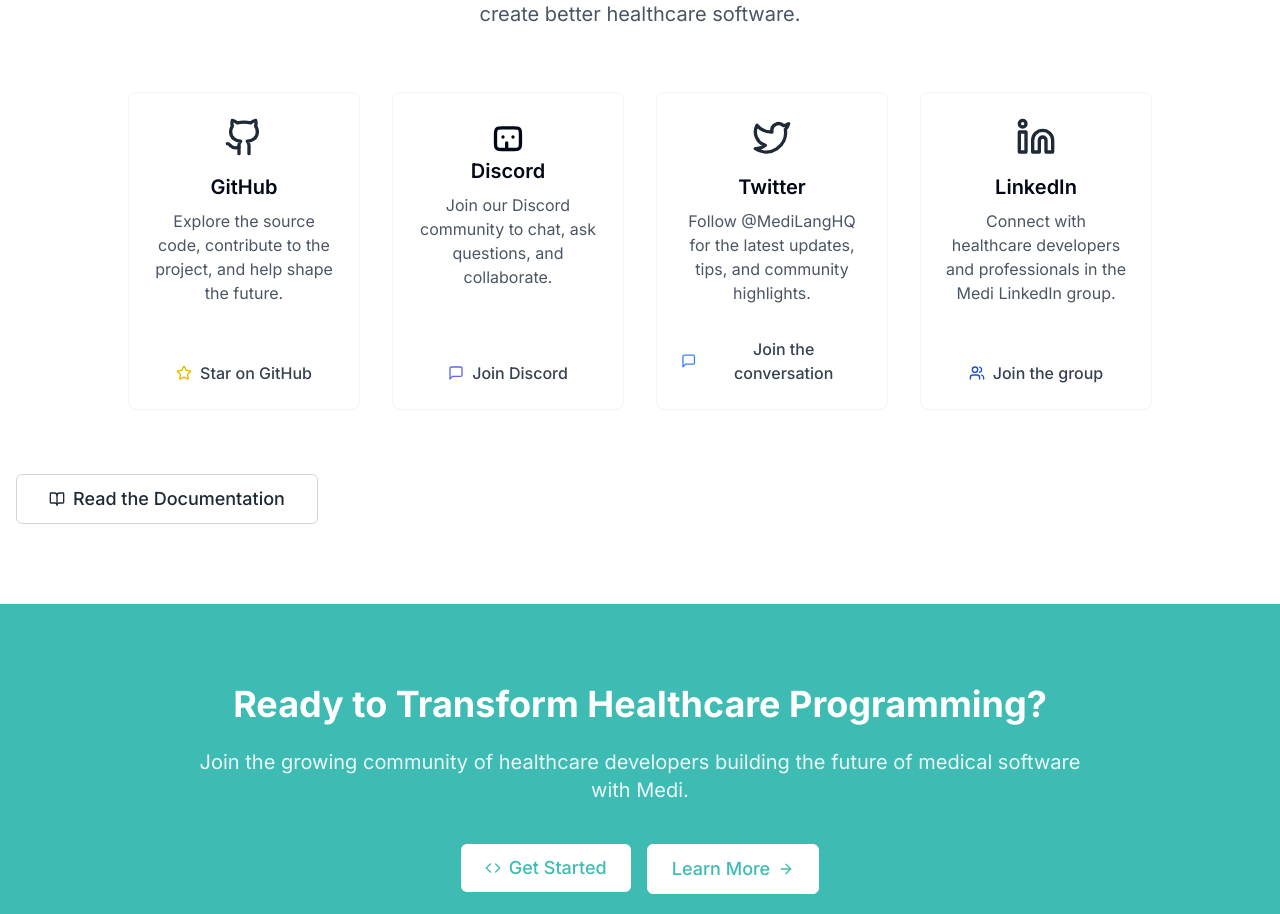
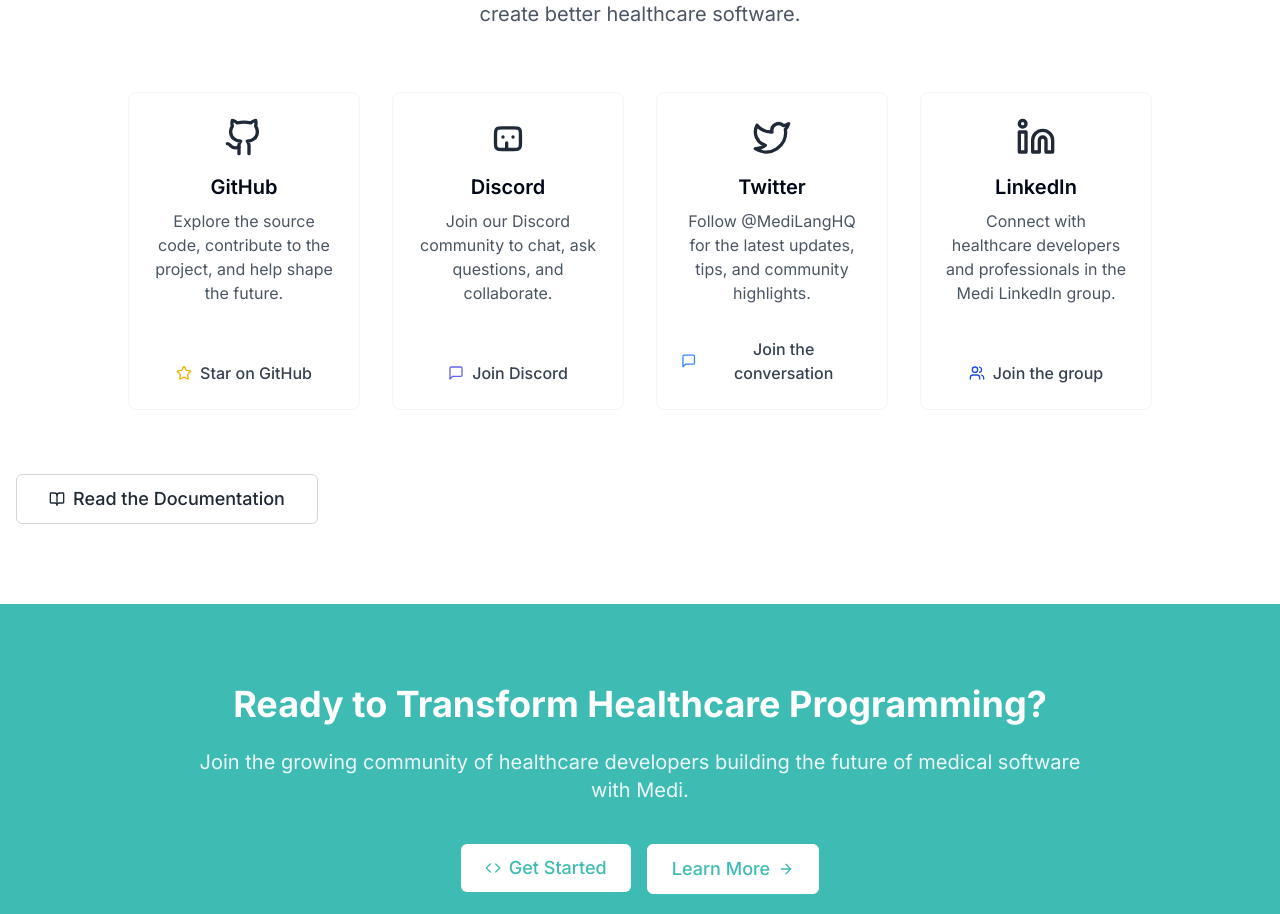
Before and after one commit to MediLang/medi-welcome-site, a React (Vite) app: page / in a window 1280 px wide. Shown: the part 2545-3459 px from the top of the page. Built offline with nearby package versions, Linux system fonts and the light colour scheme.

Commit message:
Fix Community component error
Fixes a type error in the Community component related to the Discord icon. The error occurs because the `className` prop is being passed to a component that expects a `size` prop.

```diff
--- a/src/components/Community.tsx
+++ b/src/components/Community.tsx
@@ -3,8 +3,19 @@ import React from 'react';
 import { Button } from '@/components/ui/button';
 import { Github, Star, BookOpen, MessageSquare, Users } from 'lucide-react';
 
-const DiscordIcon = ({ size = 40 }: { size?: number }) => (
-  <svg xmlns="http://www.w3.org/2000/svg" width={size} height={size} viewBox="0 0 24 24" fill="none" stroke="currentColor" strokeWidth="2" strokeLinecap="round" strokeLinejoin="round">
+const DiscordIcon = ({ size = 40, className }: { size?: number; className?: string }) => (
+  <svg
+    xmlns="http://www.w3.org/2000/svg"
+    width={size}
+    height={size}
+    viewBox="0 0 24 24"
+    fill="none"
+    stroke="currentColor"
+    strokeWidth="2"
+    strokeLinecap="round"
+    strokeLinejoin="round"
+    className={className}
+  >
     <path d="M9 12h.01M15 12h.01M8.5 19.5h7c1.4 0 2.1 0 2.63-.27.47-.24.83-.6 1.07-1.07.27-.53.27-1.23.27-2.63v-5.06c0-1.4 0-2.1-.27-2.63-.24-.47-.6-.83-1.07-1.07C17.6 6.5 16.9 6.5 15.5 6.5h-7c-1.4 0-2.1 0-2.63.27-.47.24-.83.6-1.07 1.07C4.5 8.37 4.5 9.07 4.5 10.47v5.06c0 1.4 0 2.1.27 2.63.24.47.6.83 1.07 1.07.53.27 1.23.27 2.63.27ZM11.2 19.5v-4"/>
   </svg>
 );
--- a/src/components/Footer.tsx
+++ b/src/components/Footer.tsx
@@ -2,8 +2,19 @@
 import React from 'react';
 import { Github, BookOpen } from 'lucide-react';
 
-const DiscordIcon = ({ size = 20 }: { size?: number }) => (
-  <svg xmlns="http://www.w3.org/2000/svg" width={size} height={size} viewBox="0 0 24 24" fill="none" stroke="currentColor" strokeWidth="2" strokeLinecap="round" strokeLinejoin="round">
+const DiscordIcon = ({ size = 20, className }: { size?: number; className?: string }) => (
+  <svg
+    xmlns="http://www.w3.org/2000/svg"
+    width={size}
+    height={size}
+    viewBox="0 0 24 24"
+    fill="none"
+    stroke="currentColor"
+    strokeWidth="2"
+    strokeLinecap="round"
+    strokeLinejoin="round"
+    className={className}
+  >
     <path d="M9 12h.01M15 12h.01M8.5 19.5h7c1.4 0 2.1 0 2.63-.27.47-.24.83-.6 1.07-1.07.27-.53.27-1.23.27-2.63v-5.06c0-1.4 0-2.1-.27-2.63-.24-.47-.6-.83-1.07-1.07C17.6 6.5 16.9 6.5 15.5 6.5h-7c-1.4 0-2.1 0-2.63.27-.47.24-.83.6-1.07 1.07C4.5 8.37 4.5 9.07 4.5 10.47v5.06c0 1.4 0 2.1.27 2.63.24.47.6.83 1.07 1.07.53.27 1.23.27 2.63.27ZM11.2 19.5v-4"/>
   </svg>
 );
--- a/src/components/Navbar.tsx
+++ b/src/components/Navbar.tsx
@@ -3,8 +3,19 @@ import React from 'react';
 import { Button } from '@/components/ui/button';
 import { Code, BookOpen, Github, ExternalLink } from 'lucide-react';
 
-const DiscordIcon = ({ size = 16 }: { size?: number }) => (
-  <svg xmlns="http://www.w3.org/2000/svg" width={size} height={size} viewBox="0 0 24 24" fill="none" stroke="currentColor" strokeWidth="2" strokeLinecap="round" strokeLinejoin="round">
+const DiscordIcon = ({ size = 16, className }: { size?: number; className?: string }) => (
+  <svg
+    xmlns="http://www.w3.org/2000/svg"
+    width={size}
+    height={size}
+    viewBox="0 0 24 24"
+    fill="none"
+    stroke="currentColor"
+    strokeWidth="2"
+    strokeLinecap="round"
+    strokeLinejoin="round"
+    className={className}
+  >
     <path d="M9 12h.01M15 12h.01M8.5 19.5h7c1.4 0 2.1 0 2.63-.27.47-.24.83-.6 1.07-1.07.27-.53.27-1.23.27-2.63v-5.06c0-1.4 0-2.1-.27-2.63-.24-.47-.6-.83-1.07-1.07C17.6 6.5 16.9 6.5 15.5 6.5h-7c-1.4 0-2.1 0-2.63.27-.47.24-.83.6-1.07 1.07C4.5 8.37 4.5 9.07 4.5 10.47v5.06c0 1.4 0 2.1.27 2.63.24.47.6.83 1.07 1.07.53.27 1.23.27 2.63.27ZM11.2 19.5v-4"/>
   </svg>
 );
```
